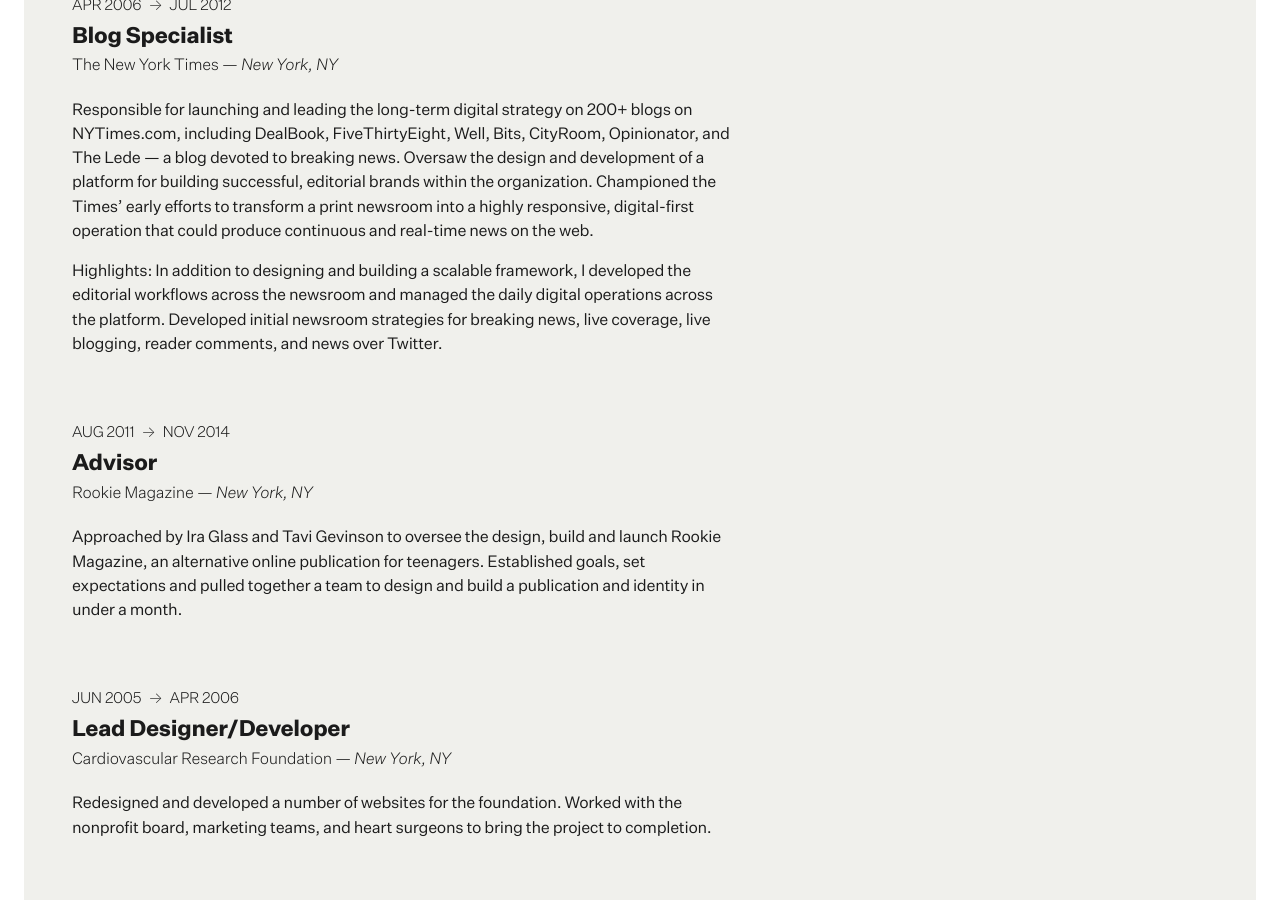
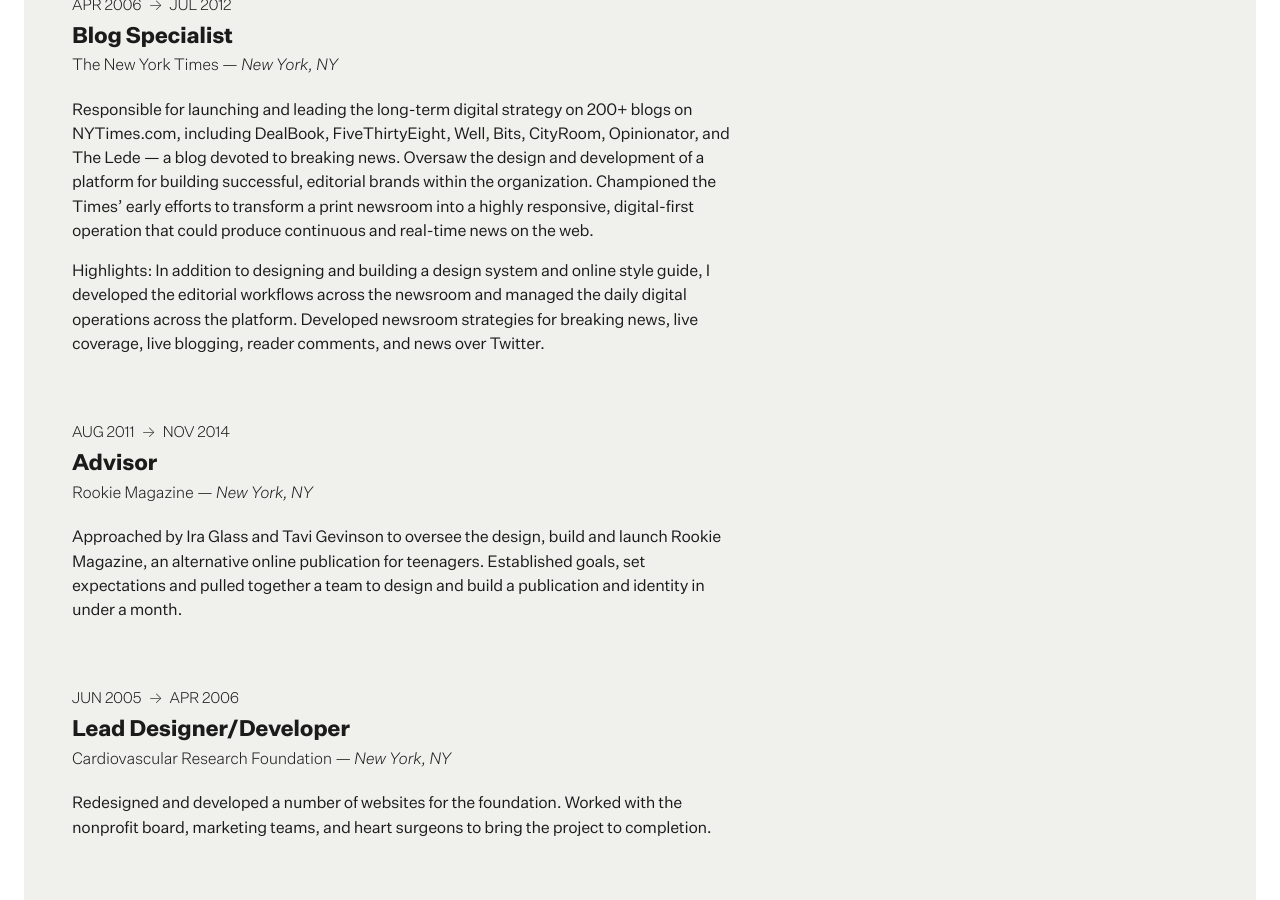
Before and after one commit to jeremyzilar/jeremyzilar.com, a Jekyll site: the page built from _pages/work/resume.md, in a window 1280 px wide and 900 px high, scrolled down 2145 px. Built offline with Jekyll 4.4.1, drawn with Linux system fonts in a browser that asks for light colours; nearby versions of some CDN libraries.

Commit message:
copy changes

```diff
--- a/_data/work.yml
+++ b/_data/work.yml
@@ -65,7 +65,7 @@ experience:
     desc: |
       Responsible for launching and leading the long-term digital strategy on 200+ blogs on NYTimes.com, including DealBook, FiveThirtyEight, Well, Bits, CityRoom, Opinionator, and The Lede — a blog devoted to breaking news. Oversaw the design and development of a platform for building successful, editorial brands within the organization. Championed the Times’ early efforts to transform a print newsroom into a highly responsive, digital-first operation that could produce continuous and real-time news on the web.
 
-      Highlights: In addition to designing and building a scalable framework, I developed the editorial workflows across the newsroom and managed the daily digital operations across the platform. Developed initial newsroom strategies for breaking news, live coverage, live blogging, reader comments, and news over Twitter.
+      Highlights: In addition to designing and building a design system and online style guide, I developed the editorial workflows across the newsroom and managed the daily digital operations across the platform. Developed newsroom strategies for breaking news, live coverage, live blogging, reader comments, and news over Twitter.
 
 
   - job: rookie-mag
```
